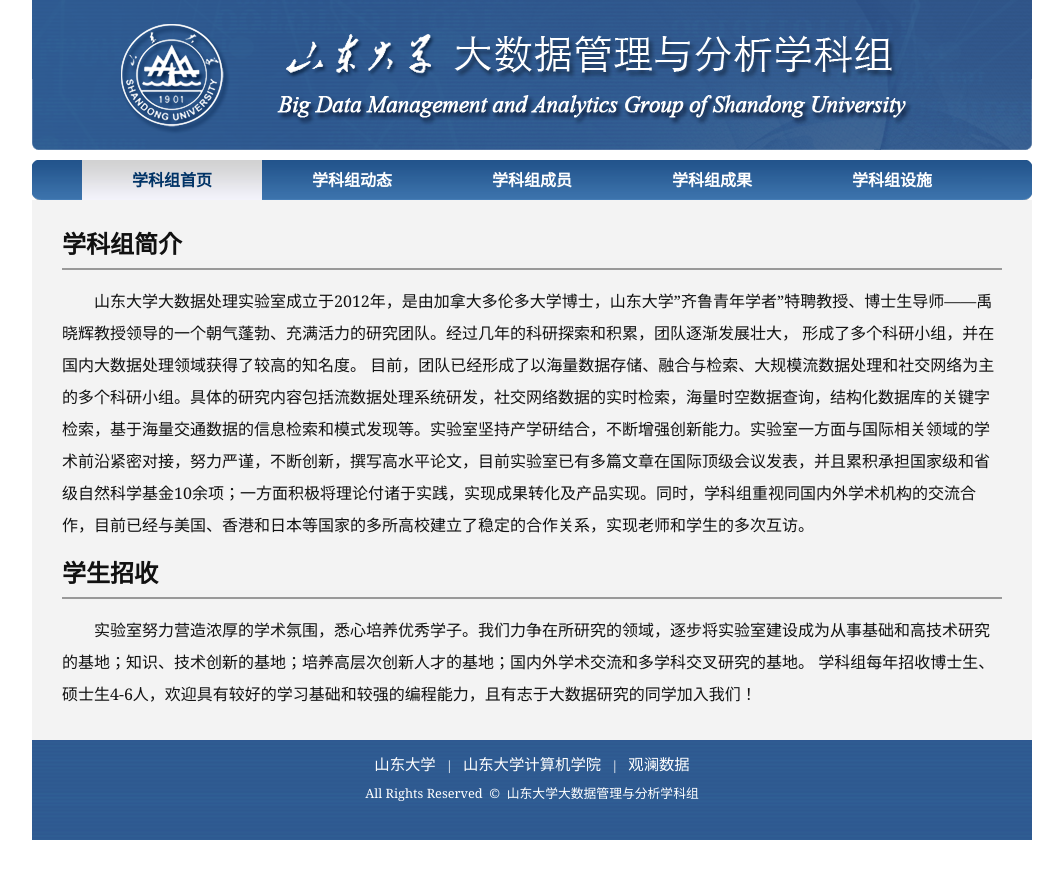
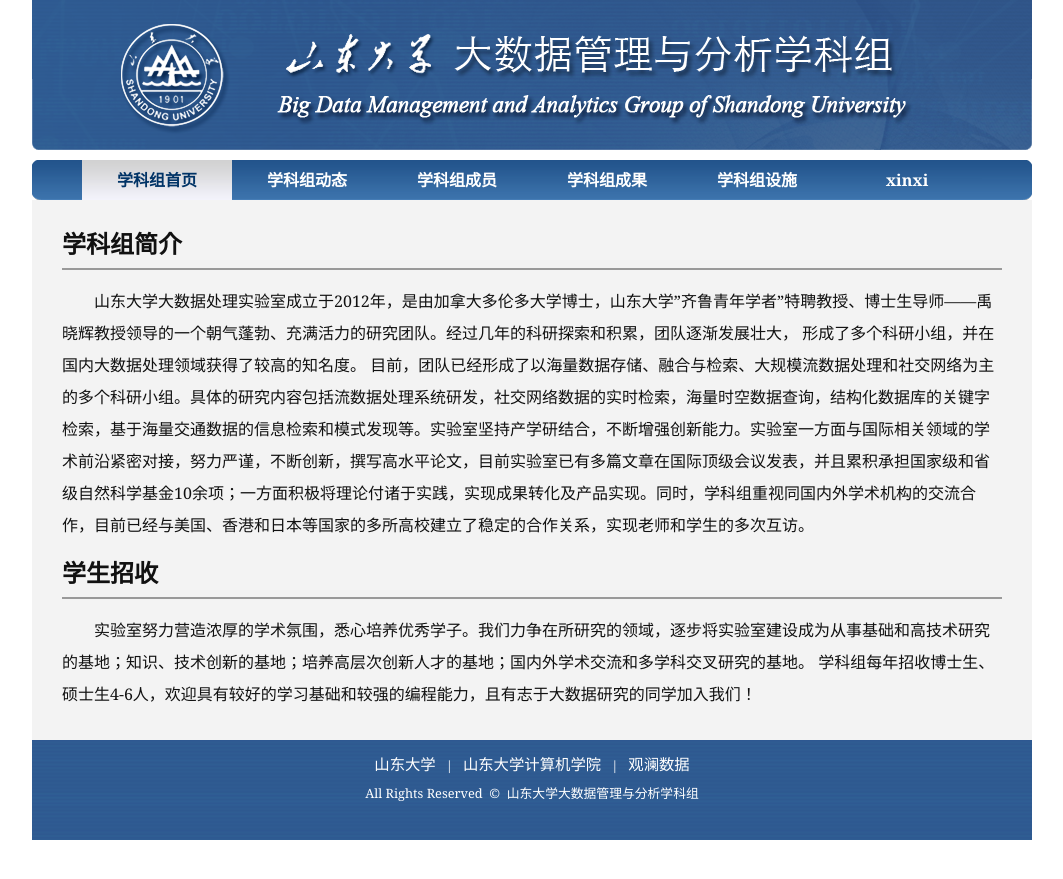
Before and after one commit to sdubigdata/bigdata-home, a Jekyll site: the page built from _source/index.md, in a window 1280 px wide. Shown: the top 879 px of the page, without its empty margins (108-1171 px from the left). Built offline with Jekyll 4.4.1, drawn with Linux system fonts in a browser that asks for light colours.

```diff
--- a/_source/_sass/_layout.scss
+++ b/_source/_sass/_layout.scss
@@ -22,7 +22,7 @@ height:150px;
     text-align:center;
     line-height:40px;
     display :inline-block;
-    width:180px;
+    width:150px;
     height:40px;
     cursor:pointer;
     color:#FFF;
@@ -54,7 +54,7 @@ p{
 .top-nav > li{
     float:left;
     display:inline-block;
-    width:180px;
+    width:150px;
 }
 
 h2{
```
Also changed, not shown: _source/infoshare.md (added, +10 -0 lines).
